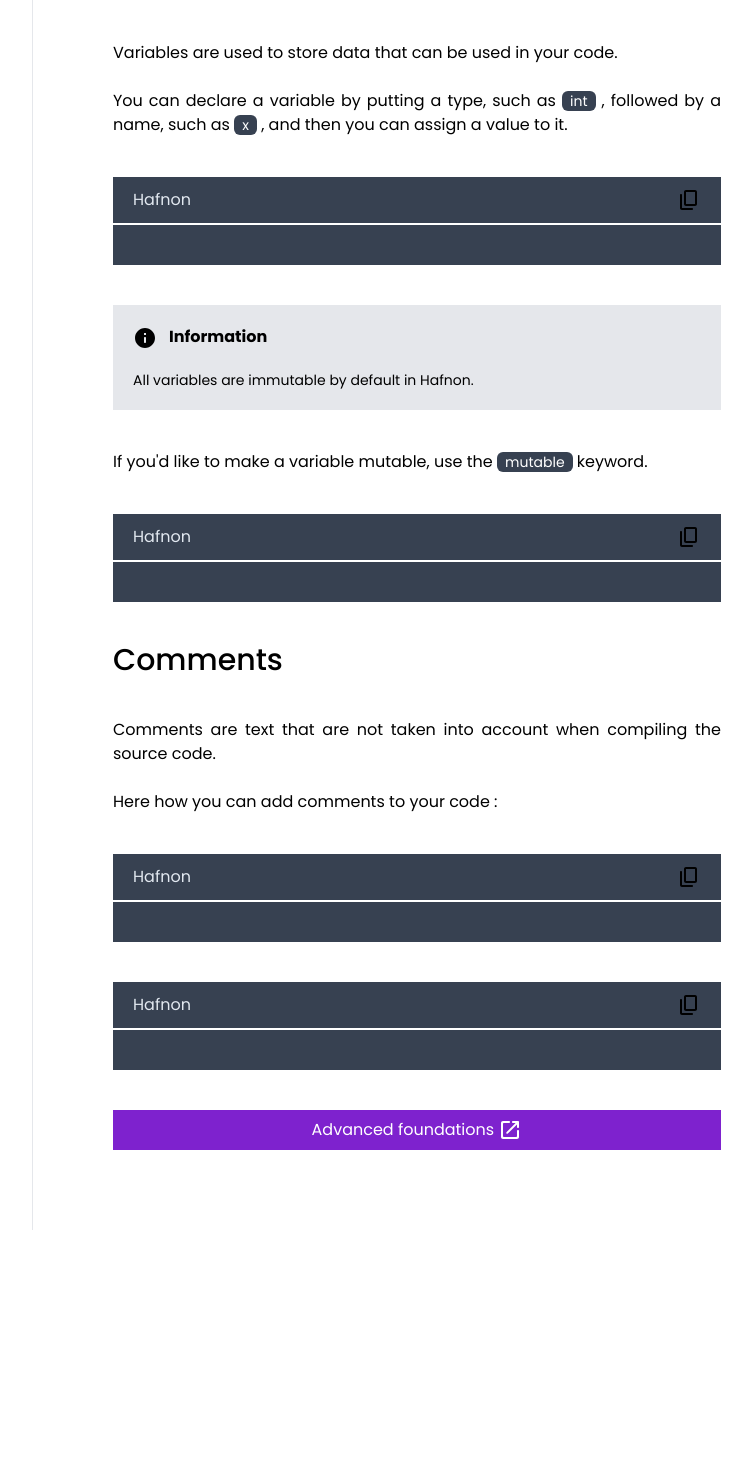
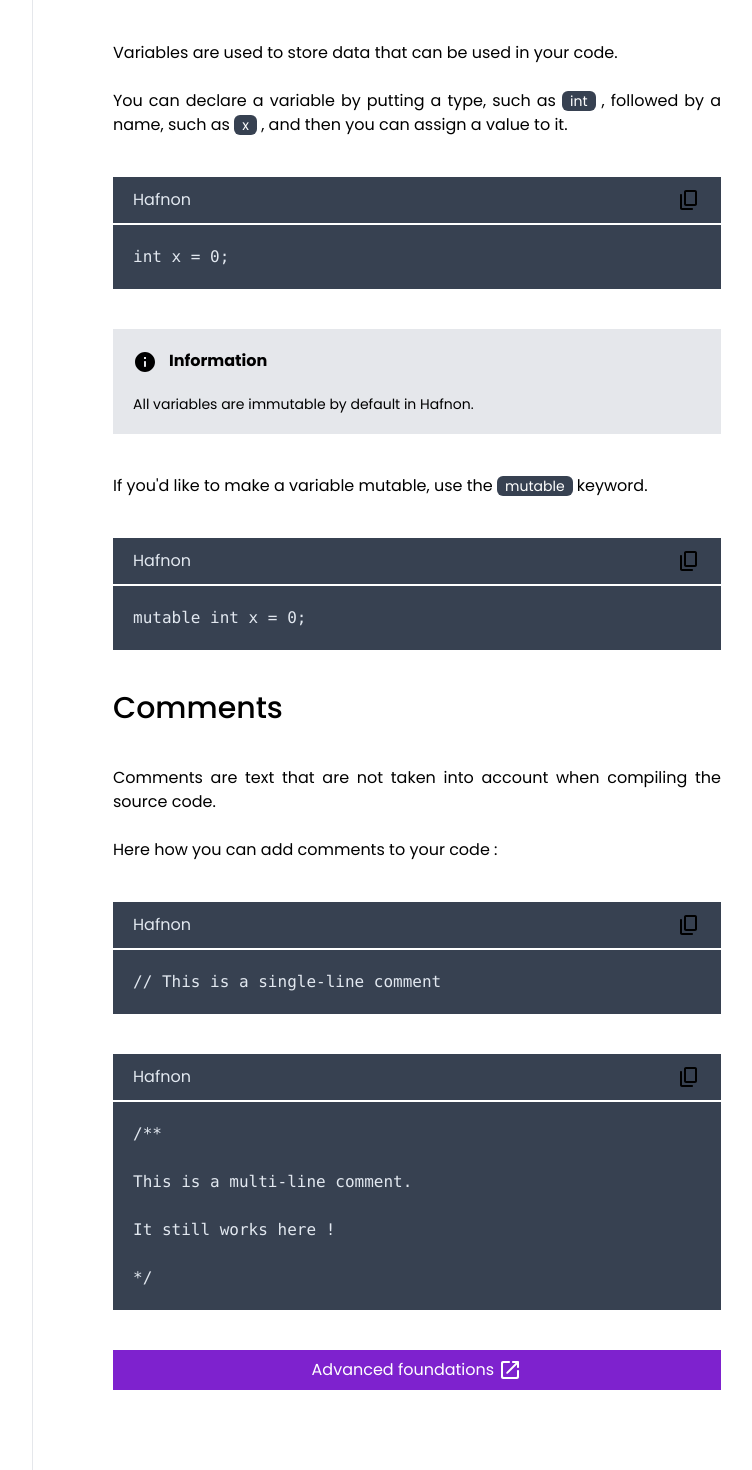
Before and after one commit to novaotp/hafnon-docs, a Next.js app: page /guide/basics in a window 1280 px wide. Shown: the part 363-1833 px from the top of the page, without its empty margins (343-1095 px from the left). Before the commit the page ends 1593 px from the top, so only its background shows below. Built offline with nearby package versions, Linux system fonts and the light colour scheme; no server answers.

Commit message:
refactor: moved code block and inline together + added static code text

```diff
--- a/package.json
+++ b/package.json
@@ -1,6 +1,6 @@
 {
   "name": "hafnon-docs",
-  "version": "0.3.0",
+  "version": "0.3.1",
   "private": false,
   "scripts": {
     "dev": "next dev",
--- a/src/app/guide/basics/page.tsx
+++ b/src/app/guide/basics/page.tsx
@@ -1,6 +1,8 @@
 import { Metadata } from "next";
 import { Chapter, NextStep } from "@/components/pages/guide";
 import { Block } from "@/components/shared/Block";
+import { CodeBlock } from "@/components/shared/Code/Block";
+import { Code } from "@/components/shared/Code";
 
 export const metadata: Metadata = {
     title: 'Basics | Hafnon',
@@ -18,14 +20,18 @@ const Page = () => {
 
                     <br /><br />
 
-                    You can declare a variable by putting a type, such as <Chapter.InlineCode>int</Chapter.InlineCode> , followed by a name, such as <Chapter.InlineCode>x</Chapter.InlineCode> , and then you can assign a value to it.
+                    You can declare a variable by putting a type, such as <Code.Inline>int</Code.Inline> , followed by a name, such as <Code.Inline>x</Code.Inline> , and then you can assign a value to it.
                 </Chapter.Paragraph>
-                <Chapter.Code filename="/variables/immutable.haf" />
+                <Code.Block>
+                    int x = 0;
+                </Code.Block>
                 <Block.Information>All variables are immutable by default in Hafnon.</Block.Information>
                 <Chapter.Paragraph>
-                    If you&apos;d like to make a variable mutable, use the <Chapter.InlineCode>mutable</Chapter.InlineCode> keyword.
+                    If you&apos;d like to make a variable mutable, use the <Code.Inline>mutable</Code.Inline> keyword.
                 </Chapter.Paragraph>
-                <Chapter.Code filename="/variables/mutable.haf" />
+                <Code.Block>
+                    mutable int x = 0;
+                </Code.Block>
             </Chapter>
             <Chapter title="Comments" urlId="comments">
                 <Chapter.Paragraph>
@@ -35,8 +41,18 @@ const Page = () => {
 
                     Here how you can add comments to your code :
                 </Chapter.Paragraph>
-                <Chapter.Code filename="/comments/singleline.haf" />
-                <Chapter.Code filename="/comments/multiline.haf" />
+                <Code.Block>
+                    // This is a single-line comment
+                </Code.Block>
+                <Code.Block>
+                {`/**
+
+This is a multi-line comment.
+
+It still works here !
+
+*/`}
+                </Code.Block>
             </Chapter>
             <NextStep label="Advanced foundations" href="/learn/advanced" />
         </div>
--- a/src/components/pages/guide/Chapter.tsx
+++ b/src/components/pages/guide/Chapter.tsx
@@ -1,4 +1,3 @@
-import { CodeBlock } from "@/components/shared/CodeBlock"
 
 const Paragraph = ({ children }: { children: React.ReactNode }) => {
     return (
@@ -6,11 +5,7 @@ const Paragraph = ({ children }: { children: React.ReactNode }) => {
     )
 }
 
-export const InlineCode = ({ children }: { children: string }) => {
-    return (
-        <span className="bg-gray-700 text-white px-[8px] text-sm rounded-md">{children}</span>
-    )
-}
+
 
 export const Chapter = ({ children, title, urlId }: { children: React.ReactNode, title: string, urlId: string }) => {
     return (
@@ -22,6 +17,3 @@ export const Chapter = ({ children, title, urlId }: { children: React.ReactNode,
 }
 
 Chapter.Paragraph = Paragraph;
-Chapter.InlineCode = InlineCode;
-/** An alias for {@link CodeBlock} */
-Chapter.Code = CodeBlock;
--- a/src/components/shared/CodeBlock/index.tsx
+++ b/src/components/shared/Code/Block.tsx
@@ -1,27 +1,15 @@
 'use client';
 
-import { useEffect, useMemo, useRef, useState } from 'react';
+import { useMemo, useRef, useState } from 'react';
 import { ContentCopyRounded, VerifiedRounded } from '@mui/icons-material';
-import { fetchCode } from '@/components/shared/CodeBlock/server';
 
 interface CodeBlockProps {
-    /** The name of the file in `/src/code-samples`. */
-    filename: string;
+    children: string;
 }
 
-export const CodeBlock = ({ filename }: CodeBlockProps) => {
+export const CodeBlock = ({ children }: CodeBlockProps) => {
     const codeRef = useRef<HTMLPreElement>(null);
     const [hasCopied, setHasCopied] = useState<boolean>(false);
-    const [content, setContent] = useState<string | undefined>(undefined);
-
-    useEffect(() => {
-        const run = async () => {
-            const fileContents = await fetchCode(filename);
-            setContent(fileContents);
-        }
-
-        run();
-    }, [filename])
 
     const handleCopy = async () => {
         if (!codeRef.current) return;
@@ -49,7 +37,7 @@ export const CodeBlock = ({ filename }: CodeBlockProps) => {
             </div>
             <div className="relative p-5 w-full flex items-center justify-start">
                 <pre ref={codeRef} className="relative w-full text-slate-200 overflow-x-auto">
-                    { content ?? "" }
+                    {children}
                 </pre>
             </div>
         </div>
--- /dev/null
+++ b/src/components/shared/Code/Inline.tsx
@@ -0,0 +1,5 @@
+export const InlineCode = ({ children }: { children: string }) => {
+    return (
+        <span className="bg-gray-700 text-white px-[8px] text-sm rounded-md">{children}</span>
+    )
+}
--- /dev/null
+++ b/src/components/shared/Code/index.ts
@@ -0,0 +1,7 @@
+import { CodeBlock } from "./Block";
+import { InlineCode } from "./Inline";
+
+export const Code = {
+    Block: CodeBlock,
+    Inline: InlineCode
+}
--- a/src/components/shared/CodeBlock/server.ts
+++ /dev/null
@@ -1,10 +0,0 @@
-"use server";
-
-import { } from "fs";
-import { readFile } from "fs/promises";
-
-export const fetchCode = async (filename: string): Promise<string> => {
-    filename = filename.startsWith("/") ? filename : "/" + filename;
-
-    return await readFile(process.cwd() + "/src/code-samples" + filename, { encoding: "utf8", flag: "r" });
-}
```
